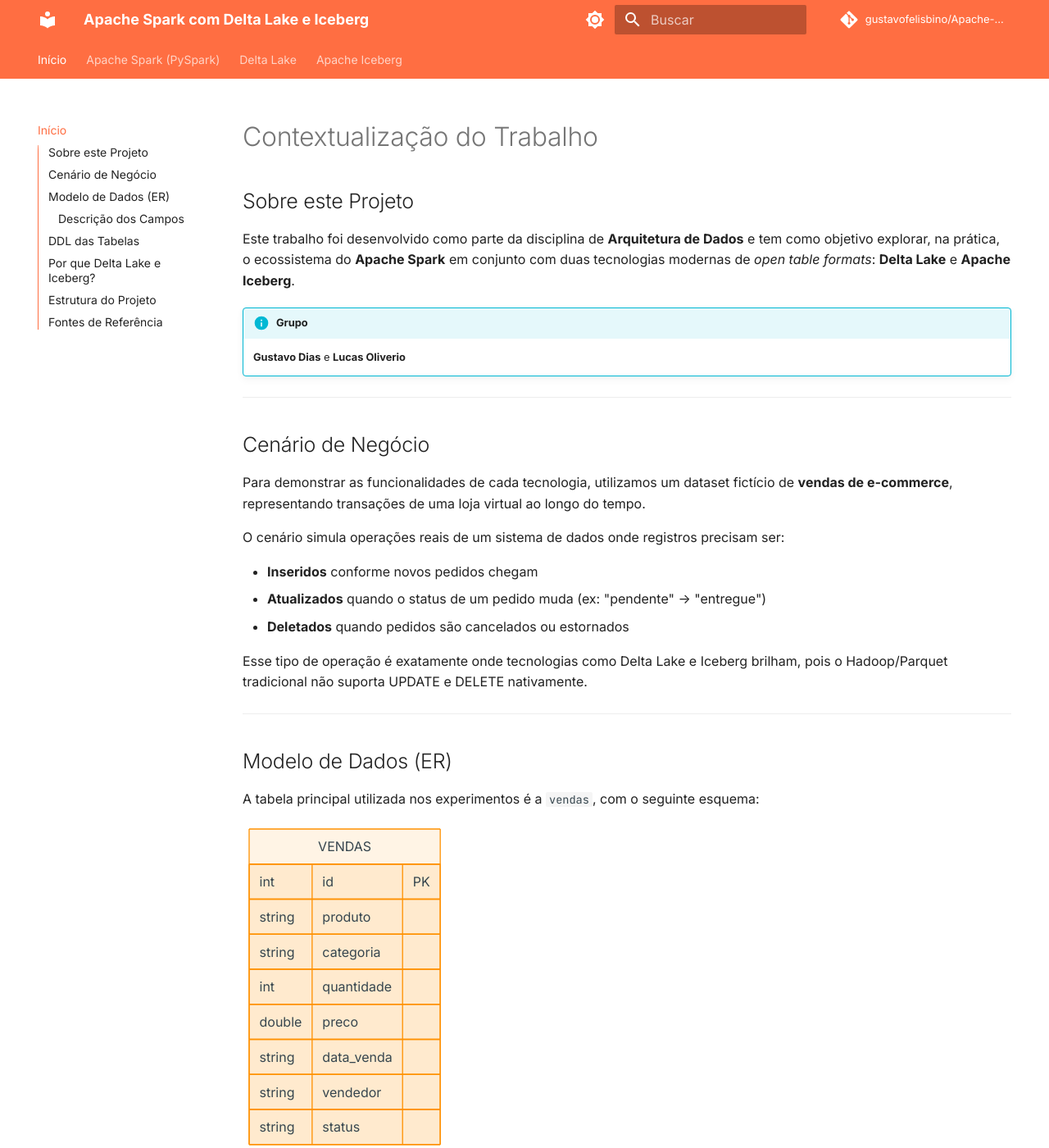
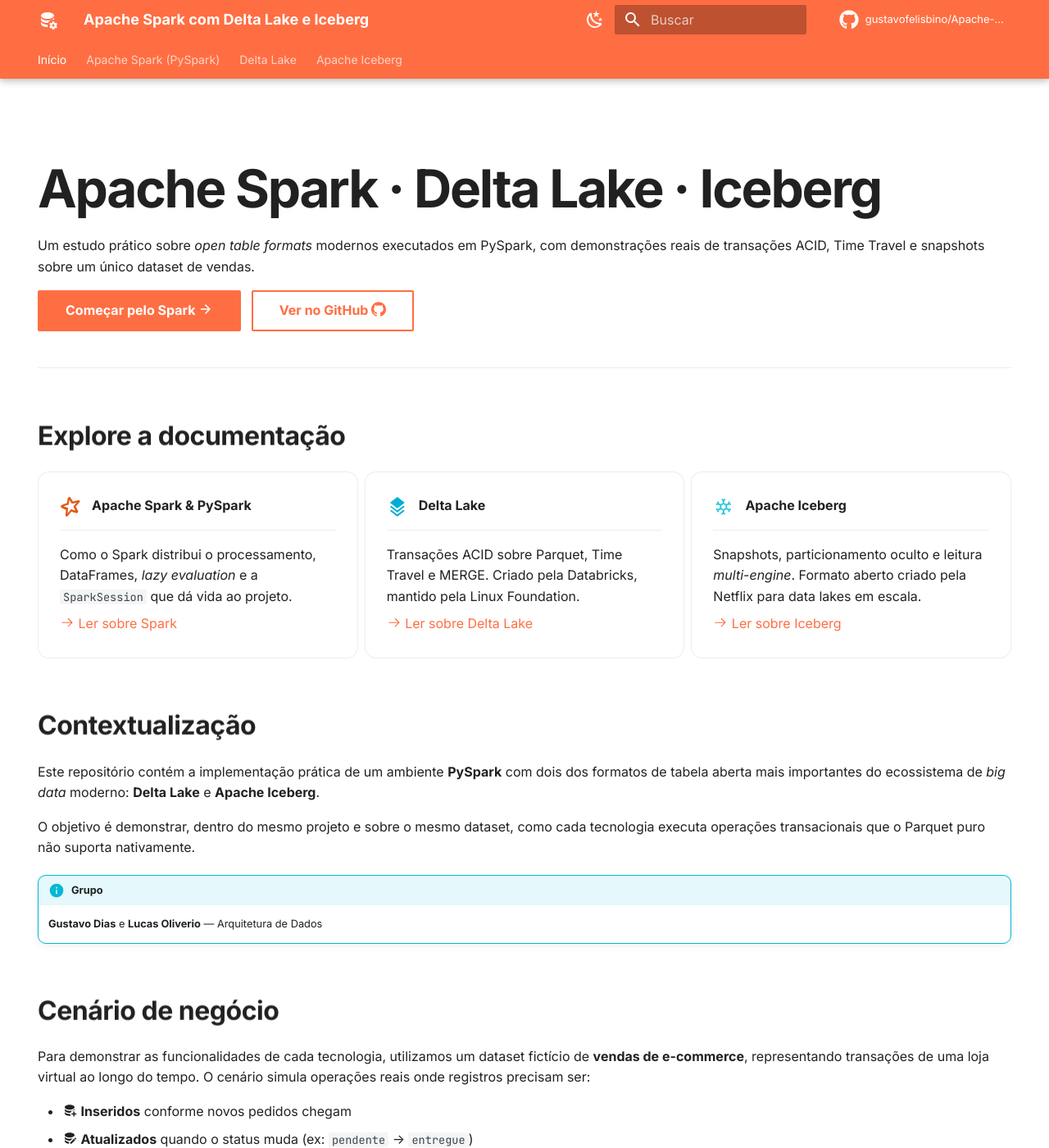
Before and after one commit to gustavofelisbino/Apache-Spark, an MkDocs documentation site: the page built from docs/index.md, in a window 1280 px wide and 1400 px high. Shown: the whole window at 82% size. Built offline with MkDocs 1.6.1 and Material for MkDocs 9.7.7, drawn with Linux system fonts in a browser that asks for light colours; comment, search, counter and statistics services are not loaded; some of the changed text lies outside the part shown.

Commit message:
feat: ajusta textos e design mkdocs

````diff
--- a/docs/index.md
+++ b/docs/index.md
@@ -1,31 +1,70 @@
-# Contextualização do Trabalho
+---
+hide:
+  - navigation
+  - toc
+---
 
-## Sobre este Projeto
+# Apache Spark · Delta Lake · Iceberg { .hero-title }
 
-Este trabalho foi desenvolvido como parte da disciplina de **Arquitetura de Dados** e tem como objetivo explorar, na prática, o ecossistema do **Apache Spark** em conjunto com duas tecnologias modernas de *open table formats*: **Delta Lake** e **Apache Iceberg**.
+Um estudo prático sobre *open table formats* modernos executados em PySpark, com demonstrações reais de transações ACID, Time Travel e snapshots sobre um único dataset de vendas.
 
-!!! info "Grupo"
-    **Gustavo Dias** e **Lucas Oliverio**
+[Começar pelo Spark :material-arrow-right:](spark.md){ .md-button .md-button--primary }
+[Ver no GitHub :simple-github:](https://github.com/gustavofelisbino/Apache-Spark){ .md-button }
 
 ---
 
-## Cenário de Negócio
+## Explore a documentação { .reveal }
 
-Para demonstrar as funcionalidades de cada tecnologia, utilizamos um dataset fictício de **vendas de e-commerce**, representando transações de uma loja virtual ao longo do tempo.
+<div class="grid cards reveal" markdown>
 
-O cenário simula operações reais de um sistema de dados onde registros precisam ser:
+-   :simple-apachespark:{ .lg .middle .accent-spark } &nbsp; __Apache Spark & PySpark__
 
-- **Inseridos** conforme novos pedidos chegam
-- **Atualizados** quando o status de um pedido muda (ex: "pendente" → "entregue")
-- **Deletados** quando pedidos são cancelados ou estornados
+    ---
 
-Esse tipo de operação é exatamente onde tecnologias como Delta Lake e Iceberg brilham, pois o Hadoop/Parquet tradicional não suporta UPDATE e DELETE nativamente.
+    Como o Spark distribui o processamento, DataFrames, *lazy evaluation* e a `SparkSession` que dá vida ao projeto.
 
----
+    [:octicons-arrow-right-24: Ler sobre Spark](spark.md)
 
-## Modelo de Dados (ER)
+-   :material-layers-triple:{ .lg .middle .accent-delta } &nbsp; __Delta Lake__
 
-A tabela principal utilizada nos experimentos é a `vendas`, com o seguinte esquema:
+    ---
+
+    Transações ACID sobre Parquet, Time Travel e MERGE. Criado pela Databricks, mantido pela Linux Foundation.
+
+    [:octicons-arrow-right-24: Ler sobre Delta Lake](delta_lake.md)
+
+-   :material-snowflake:{ .lg .middle .accent-iceberg } &nbsp; __Apache Iceberg__
+
+    ---
+
+    Snapshots, particionamento oculto e leitura *multi-engine*. Formato aberto criado pela Netflix para data lakes em escala.
+
+    [:octicons-arrow-right-24: Ler sobre Iceberg](iceberg.md)
+
+</div>
+
+## Contextualização { .reveal }
+
+Este repositório contém a implementação prática de um ambiente **PySpark** com dois dos formatos de tabela aberta mais importantes do ecossistema de *big data* moderno: **Delta Lake** e **Apache Iceberg**.
+
+O objetivo é demonstrar, dentro do mesmo projeto e sobre o mesmo dataset, como cada tecnologia executa operações transacionais que o Parquet puro não suporta nativamente.
+
+!!! info "Grupo"
+    **Gustavo Dias** e **Lucas Oliverio** — Arquitetura de Dados
+
+## Cenário de negócio { .reveal }
+
+Para demonstrar as funcionalidades de cada tecnologia, utilizamos um dataset fictício de **vendas de e-commerce**, representando transações de uma loja virtual ao longo do tempo. O cenário simula operações reais onde registros precisam ser:
+
+- :material-database-plus: **Inseridos** conforme novos pedidos chegam
+- :material-database-edit: **Atualizados** quando o status muda (ex: `pendente` → `entregue`)
+- :material-database-remove: **Deletados** quando pedidos são cancelados
+
+Esse tipo de operação é exatamente onde Delta Lake e Iceberg brilham, já que o Parquet tradicional não suporta `UPDATE` e `DELETE` nativamente.
+
+## Modelo de dados { .reveal }
+
+A tabela principal utilizada nos experimentos é a `vendas`:
 
 ```mermaid
 erDiagram
@@ -41,75 +80,65 @@
     }
 ```
 
-### Descrição dos Campos
-
 | Campo | Tipo | Descrição |
 |---|---|---|
 | `id` | `INT` | Identificador único da venda |
 | `produto` | `STRING` | Nome do produto vendido |
-| `categoria` | `STRING` | Categoria do produto (Eletrônicos, Roupas, etc.) |
+| `categoria` | `STRING` | Categoria do produto |
 | `quantidade` | `INT` | Quantidade de itens vendidos |
-| `preco` | `DOUBLE` | Preço unitário do produto (R$) |
-| `data_venda` | `STRING` | Data da transação (formato `YYYY-MM-DD`) |
+| `preco` | `DOUBLE` | Preço unitário (R$) |
+| `data_venda` | `STRING` | Data da transação (`YYYY-MM-DD`) |
 | `vendedor` | `STRING` | Nome do vendedor responsável |
-| `status` | `STRING` | Status do pedido: `pendente`, `pago`, `entregue`, `cancelado` |
+| `status` | `STRING` | `pendente`, `pago`, `entregue`, `cancelado` |
 
----
+## DDL das tabelas { .reveal }
 
-## DDL das Tabelas
-
-=== "Delta Lake (SQL)"
+=== "Delta Lake"
 
     ```sql
     CREATE TABLE IF NOT EXISTS vendas (
-        id        INT,
-        produto   STRING,
-        categoria STRING,
+        id         INT,
+        produto    STRING,
+        categoria  STRING,
         quantidade INT,
-        preco     DOUBLE,
+        preco      DOUBLE,
         data_venda STRING,
-        vendedor  STRING,
-        status    STRING
+        vendedor   STRING,
+        status     STRING
     )
     USING DELTA
     LOCATION './delta-warehouse/vendas';
     ```
 
-=== "Apache Iceberg (SQL)"
+=== "Apache Iceberg"
 
     ```sql
     CREATE TABLE IF NOT EXISTS local.db.vendas (
-        id        INT,
-        produto   STRING,
-        categoria STRING,
+        id         INT,
+        produto    STRING,
+        categoria  STRING,
         quantidade INT,
-        preco     DOUBLE,
+        preco      DOUBLE,
         data_venda STRING,
-        vendedor  STRING,
-        status    STRING
+        vendedor   STRING,
+        status     STRING
     )
     USING iceberg
     LOCATION './iceberg-warehouse/vendas';
     ```
 
----
-
-## Por que Delta Lake e Iceberg?
-
-O Parquet puro, embora eficiente para leitura, não suporta operações transacionais ACID. As tecnologias de *open table format* surgem para resolver esse problema:
+## Comparativo { .reveal }
 
 | Característica | Parquet Puro | Delta Lake | Apache Iceberg |
 |---|:---:|:---:|:---:|
-| ACID Transactions | ❌ | ✅ | ✅ |
-| UPDATE / DELETE | ❌ | ✅ | ✅ |
-| Time Travel | ❌ | ✅ | ✅ |
-| Schema Evolution | Limitado | ✅ | ✅ |
-| Suporte a Spark | ✅ | ✅ | ✅ |
-| Multi-engine | ❌ | Parcial | ✅ |
+| ACID Transactions | :material-close: | :material-check: | :material-check: |
+| UPDATE / DELETE | :material-close: | :material-check: | :material-check: |
+| Time Travel | :material-close: | :material-check: | :material-check: |
+| Schema Evolution | Limitado | :material-check: | :material-check: |
+| Suporte a Spark | :material-check: | :material-check: | :material-check: |
+| Multi-engine | :material-close: | Parcial | :material-check: |
 
----
-
-## Estrutura do Projeto
+## Estrutura do projeto { .reveal }
 
 ```
 Apache-Spark/
@@ -121,13 +150,11 @@
 └── docs/                # Páginas desta documentação
 ```
 
----
+## Fontes de referência { .reveal }
 
-## Fontes de Referência
-
-- [Apache Spark — Documentação Oficial](https://spark.apache.org/docs/latest/)
-- [Delta Lake — Documentação Oficial](https://docs.delta.io/)
-- [Apache Iceberg — Documentação Oficial](https://iceberg.apache.org/)
+- [Apache Spark — Documentação oficial](https://spark.apache.org/docs/latest/)
+- [Delta Lake — Documentação oficial](https://docs.delta.io/)
+- [Apache Iceberg — Documentação oficial](https://iceberg.apache.org/)
 - [Canal DataWay BR — YouTube](https://www.youtube.com/@DataWayBR)
 - [spark-delta — jlsilva01](https://github.com/jlsilva01/spark-delta)
 - [spark-iceberg — jlsilva01](https://github.com/jlsilva01/spark-iceberg)
--- /dev/null
+++ b/docs/javascripts/extra.js
@@ -0,0 +1,36 @@
+/*
+  Scroll-reveal for Material for MkDocs.
+  Uses the `document$` observable exposed by the theme so it works
+  together with `navigation.instant` (SPA-style page transitions).
+*/
+
+(function () {
+  function activateReveals() {
+    var targets = document.querySelectorAll('.reveal:not(.is-visible)');
+    if (!targets.length) return;
+
+    if (!('IntersectionObserver' in window)) {
+      targets.forEach(function (el) { el.classList.add('is-visible'); });
+      return;
+    }
+
+    var io = new IntersectionObserver(function (entries, observer) {
+      entries.forEach(function (entry) {
+        if (entry.isIntersecting) {
+          entry.target.classList.add('is-visible');
+          observer.unobserve(entry.target);
+        }
+      });
+    }, { threshold: 0.12, rootMargin: '0px 0px -40px 0px' });
+
+    targets.forEach(function (el) { io.observe(el); });
+  }
+
+  if (typeof document$ !== 'undefined' && document$.subscribe) {
+    document$.subscribe(activateReveals);
+  } else if (document.readyState === 'loading') {
+    document.addEventListener('DOMContentLoaded', activateReveals);
+  } else {
+    activateReveals();
+  }
+})();
--- /dev/null
+++ b/docs/stylesheets/extra.css
@@ -0,0 +1,164 @@
+:root {
+  --accent-spark:   #E25A1C;
+  --accent-delta:   #00ADD4;
+  --accent-iceberg: #2EC8DB;
+}
+
+.md-typeset h1,
+.md-typeset h2,
+.md-typeset h3 {
+  font-weight: 700;
+  letter-spacing: -0.015em;
+}
+
+.md-typeset h2 {
+  margin-top: 3rem;
+  font-size: 1.6rem;
+}
+
+.md-typeset h1.hero-title,
+.md-typeset .hero-title {
+  font-size: clamp(2.2rem, 5vw, 3.4rem);
+  font-weight: 800;
+  letter-spacing: -0.035em;
+  line-height: 1.05;
+  margin: 2.5rem 0 1.2rem;
+  color: var(--md-default-fg-color);
+}
+
+.md-typeset .hero-subtitle {
+  font-size: 1.1rem;
+  line-height: 1.65;
+  max-width: 44rem;
+  color: var(--md-default-fg-color--light);
+  margin: 0 0 1.8rem;
+}
+
+.md-typeset .md-button + .md-button {
+  margin-left: .4rem;
+}
+
+.md-typeset .md-button {
+  transition: transform .2s ease, box-shadow .2s ease,
+              background-color .2s ease, color .2s ease,
+              border-color .2s ease;
+}
+
+.md-typeset .md-button:hover {
+  transform: translateY(-2px);
+}
+
+.md-typeset .md-button--primary:hover {
+  box-shadow: 0 8px 20px rgba(226,90,28,.25);
+}
+
+.md-typeset hr {
+  border: 0;
+  border-top: 1px solid var(--md-default-fg-color--lightest);
+  margin: 2.2rem 0;
+}
+
+.md-typeset .grid.cards > ul > li,
+.md-typeset .grid > .card {
+  border: 1px solid var(--md-default-fg-color--lightest);
+  border-radius: 14px;
+  padding: 1.4rem 1.3rem;
+  background: var(--md-default-bg-color);
+  transition:
+    transform .28s cubic-bezier(.2,.8,.2,1),
+    box-shadow .28s cubic-bezier(.2,.8,.2,1),
+    border-color .28s ease;
+}
+
+.md-typeset .grid.cards > ul > li:hover,
+.md-typeset .grid > .card:hover {
+  transform: translateY(-4px);
+  border-color: var(--md-primary-fg-color);
+  box-shadow:
+    0 1px 2px rgba(0,0,0,.04),
+    0 12px 30px rgba(0,0,0,.06);
+}
+
+.md-typeset .grid.cards > ul > li p:first-child,
+.md-typeset .grid > .card p:first-child {
+  margin-top: 0;
+}
+
+.md-typeset .grid.cards hr {
+  margin: .8rem 0;
+}
+
+.accent-spark   { color: var(--accent-spark)   !important; }
+.accent-delta   { color: var(--accent-delta)   !important; }
+.accent-iceberg { color: var(--accent-iceberg) !important; }
+
+.md-typeset .twemoji.lg svg,
+.md-typeset svg.lg {
+  height: 1.6em;
+  width:  1.6em;
+  vertical-align: -0.35em;
+}
+
+.reveal {
+  opacity: 0;
+  transform: translateY(16px);
+  transition:
+    opacity .7s cubic-bezier(.2,.8,.2,1),
+    transform .7s cubic-bezier(.2,.8,.2,1);
+  will-change: opacity, transform;
+}
+
+.reveal.is-visible {
+  opacity: 1;
+  transform: none;
+}
+
+.grid.cards.reveal > ul > li {
+  opacity: 0;
+  transform: translateY(16px);
+  transition:
+    opacity .7s cubic-bezier(.2,.8,.2,1),
+    transform .7s cubic-bezier(.2,.8,.2,1);
+}
+
+.grid.cards.reveal.is-visible > ul > li {
+  opacity: 1;
+  transform: none;
+}
+
+.grid.cards.reveal.is-visible > ul > li:nth-child(1) { transition-delay: 0ms; }
+.grid.cards.reveal.is-visible > ul > li:nth-child(2) { transition-delay: 90ms; }
+.grid.cards.reveal.is-visible > ul > li:nth-child(3) { transition-delay: 180ms; }
+.grid.cards.reveal.is-visible > ul > li:nth-child(4) { transition-delay: 270ms; }
+
+@media (prefers-reduced-motion: reduce) {
+  .reveal,
+  .grid.cards.reveal > ul > li {
+    opacity: 1 !important;
+    transform: none !important;
+    transition: none !important;
+  }
+}
+
+.md-typeset table:not([class]) {
+  border-radius: 10px;
+  overflow: hidden;
+}
+
+.md-typeset table:not([class]) th {
+  background: var(--md-code-bg-color);
+  font-weight: 700;
+}
+
+.md-typeset pre > code {
+  border-radius: 10px;
+}
+
+.md-typeset .admonition,
+.md-typeset details {
+  border-radius: 10px;
+}
+
+.md-main__inner {
+  scroll-behavior: smooth;
+}
--- a/mkdocs.yml
+++ b/mkdocs.yml
@@ -4,36 +4,51 @@
 site_url: https://gustavofelisbino.github.io/Apache-Spark/
 repo_url: https://github.com/gustavofelisbino/Apache-Spark
 repo_name: gustavofelisbino/Apache-Spark
+edit_uri: edit/main/docs/
 
 theme:
   name: material
   language: pt
+  icon:
+    logo: material/database-cog
+    repo: fontawesome/brands/github
+  favicon: assets/favicon.svg
   palette:
-    - scheme: default
+    - media: "(prefers-color-scheme: light)"
+      scheme: default
       primary: deep orange
       accent: orange
       toggle:
-        icon: material/brightness-7
-        name: Modo escuro
-    - scheme: slate
+        icon: material/weather-night
+        name: Alternar para modo escuro
+    - media: "(prefers-color-scheme: dark)"
+      scheme: slate
       primary: deep orange
-      accent: orange
+      accent: amber
       toggle:
-        icon: material/brightness-4
-        name: Modo claro
+        icon: material/weather-sunny
+        name: Alternar para modo claro
   font:
     text: Inter
     code: JetBrains Mono
   features:
+    - navigation.instant
+    - navigation.instant.progress
+    - navigation.tracking
     - navigation.tabs
+    - navigation.tabs.sticky
     - navigation.sections
     - navigation.top
     - navigation.footer
     - search.suggest
     - search.highlight
+    - search.share
     - content.code.copy
+    - content.code.select
     - content.code.annotate
-    - toc.integrate
+    - content.tabs.link
+    - content.tooltips
+    - toc.follow
 
 plugins:
   - search:
@@ -45,6 +60,7 @@
       line_spans: __span
       pygments_lang_class: true
   - pymdownx.inlinehilite
+  - pymdownx.snippets
   - pymdownx.superfences:
       custom_fences:
         - name: mermaid
@@ -52,17 +68,30 @@
           format: !!python/name:pymdownx.superfences.fence_code_format
   - pymdownx.tabbed:
       alternate_style: true
+      slugify: !!python/object/apply:pymdownx.slugs.slugify
+        kwds:
+          case: lower
   - pymdownx.details
   - pymdownx.emoji:
       emoji_index: !!python/name:material.extensions.emoji.twemoji
       emoji_generator: !!python/name:material.extensions.emoji.to_svg
+  - pymdownx.caret
+  - pymdownx.tilde
+  - pymdownx.mark
+  - pymdownx.keys
+  - pymdownx.smartsymbols
+  - pymdownx.tasklist:
+      custom_checkbox: true
   - admonition
   - tables
   - attr_list
   - md_in_html
   - def_list
+  - footnotes
+  - abbr
   - toc:
       permalink: true
+      permalink_title: Link para esta seção
 
 nav:
   - Início: index.md
@@ -70,7 +99,23 @@
   - Delta Lake: delta_lake.md
   - Apache Iceberg: iceberg.md
 
+extra_css:
+  - stylesheets/extra.css
+
+extra_javascript:
+  - javascripts/extra.js
+
 extra:
+  generator: false
   social:
     - icon: fontawesome/brands/github
       link: https://github.com/gustavofelisbino/Apache-Spark
+      name: Repositório no GitHub
+  tags:
+    Spark: spark
+    Delta: delta
+    Iceberg: iceberg
+
+copyright: >
+  &copy; 2026 Gustavo Dias &amp; Lucas Oliverio —
+  Trabalho de Pesquisa · Arquitetura de Dados
````
Also changed, not shown: docs/assets/favicon.svg (added), 1 other file.
